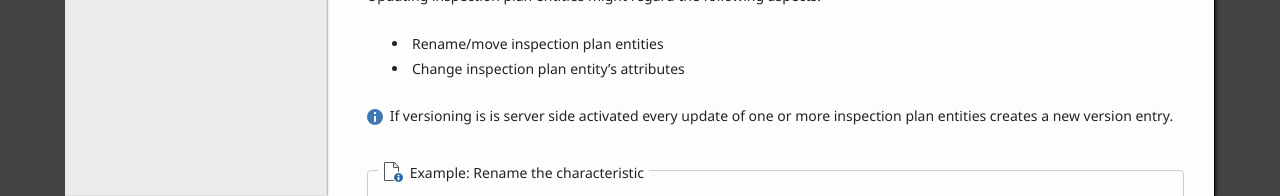
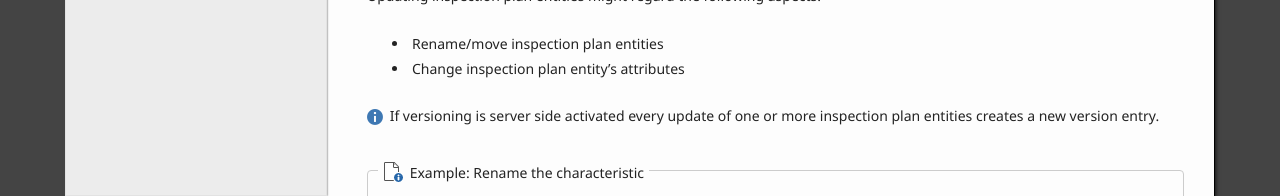
Before and after one commit to ZEISS-PiWeb/PiWeb-Api, a Jekyll site: the page built from _pages/024-inspectionplan.md, in a window 1280 px wide. Shown: the part 4804-5000 px from the top of the page. Built offline with Jekyll 4.4.1, drawn with Linux system fonts in a browser that asks for light colours.

Commit message:
Update 024-inspectionplan.md

````diff
--- a/_pages/024-inspectionplan.md
+++ b/_pages/024-inspectionplan.md
@@ -168,7 +168,7 @@
 * Rename/move inspection plan entities
 * Change inspection plan entity's attributes
 
-{{site.images['info']}} If versioning is is server side activated every update of one or more inspection plan entities creates a new version entry.
+{{site.images['info']}} If versioning is server side activated every update of one or more inspection plan entities creates a new version entry.
 
 {% assign exampleCaption="Rename the characteristic "metal part/diameter_circle3" to "metal part/diameterCircle3" %}
 {% capture jsonrequest %}
@@ -418,9 +418,7 @@
     new Attribute( WellKnownKeys.Parts.Number, "4466" ),
     new Attribute( WellKnownKeys.Parts.Abbreviation, "mp" ) }
 };
-var client = new
-
-DataServiceRestClient( "http://piwebserver:8080" );
+var client = new DataServiceRestClient( "http://piwebserver:8080" );
 client.CreateParts( new[]{ part } );
 {% endhighlight %}
 {% endcapture %}
@@ -429,7 +427,7 @@
 
 #### Characteristics
 
-{% assign caption="CreateCharacetristics" %}
+{% assign caption="CreateCharacteristics" %}
 {% assign icon=site.images['function-create'] %}
 {% assign description="Creates the characteristics which are included in ```characteristics``` " %}
 {% capture parameterTable %}
@@ -455,31 +453,122 @@
 {% endhighlight %}
 {% endcapture %}
 
+### Update Entities
+
+#### Parts
+
+{% assign caption="UpdateParts" %}
+{% assign icon=site.images['function-update'] %}
+{% assign description="Update the parts which are included in ```parts``` Updating might regard the following rename/move inspection plan entities or change inspection plan entity’s attributes. If versioning Characteristics every update of one or more inspection plan entities creates a new version entry." %}
+{% capture parameterTable %}
+Name           | Type                                  | Description
+---------------|---------------------------------------|--------------------------------------------------
+parts          | ```InspectionPlanPart[]```            | The parts that should be updated.
+token          | ```CancellationToken```               | Parameter is optional and gives the possibility to cancel the asyncronous call.
+{% endcapture %}
+
+{% assign exampleCaption="Update the 'metal part' part's attribute 'part number'." %}
+{% capture example %}
+{% highlight csharp %}
+//Get the part
+var charPath = PathHelper.String2PathInformation( "/metal part/diameterCircle3", "PC" );
+var part = client.GetPartByPath( charPath );
+
+part.Attributes[ 0 ] = new global::DataService.Attribute( WellKnownKeys.Part.Number, "446" );
+var client = new DataServiceRestClient( "http://piwebserver:8080" );
+client.UpdateParts( new[]{ part } );
+{% endhighlight %}
+{% endcapture %}
+
 {% include sdkFunctionFieldset.html %}
 
+#### Characteristics
 
+{% assign caption="UpdateCharacteristics" %}
+{% assign icon=site.images['function-update'] %}
+{% assign description="Update the characteristics which are included in ```characteristics``` Updating might regard the following rename/move inspection plan entities or change inspection plan entity’s attributes. If versioning is server side activated every update of one or more inspection plan entities creates a new version entry. " %}
+{% capture parameterTable %}
+Name           | Type                                  | Description
+---------------|---------------------------------------|--------------------------------------------------
+characteristics| ```InspectionPlanCharacteristic[]```  | The characteristics that schould be updated.
+token          | ```CancellationToken```               | Parameter is optional and gives the possibility to cancel the asyncronous call.
+{% endcapture %}
 
-{{ site.sections['beginExampleAPI'] }}
-{{ site.headers['request'] | markdownify }}
+{% assign exampleCaption="Rename/move the characteristic '/metal part/diameterCircle3' to '/metal part/diameterCircle_3'." %}
 
+{% capture example %}
 {% highlight csharp %}
 var client = new DataServiceRestClient( "http://piwebserver:8080" );
 
-//Get the characteristic...
-var newPath = PathHelper.String2PathInformation( "/metal part/diameterCircle3", "PC" );
+//Get the characteristic
+var charPath = PathHelper.String2PathInformation( "/metal part/diameterCircle3", "PC" );
+var characteristic = client.GetCharacteristicByPath( charPath );
+
+var newPath = PathHelper.String2PathInformation( "/metal part/diameterCircle_3", "PC" );
 characteristic.Path = newPath;
 client.UpdateCharacteristics( new InspectionPlanCharacteristic[]{characteristic} );
 {% endhighlight %}
+{% endcapture %}
 
-{{ site.sections['endExample'] }}
+{% include sdkFunctionFieldset.html %}
 
+### Update Entities
 
-{{ site.sections['beginExampleAPI'] }}
-{{ site.headers['request'] | markdownify }}
+#### Parts
 
+{% assign caption="DeleteAllParts" %}
+{% assign icon=site.images['function-delete'] %}
+{% assign description="Deletes all parts within the database and therefore the complete inspection plan." %}
+{% capture parameterTable %}
+Name           | Type                                  | Description
+---------------|---------------------------------------|--------------------------------------------------
+token          | ```CancellationToken```               | Parameter is optional and gives the possibility to cancel the asyncronous call.
+{% endcapture %}
+
+{% assign exampleCaption="Delete the complete inspection plan." %}
+{% capture example %}
+{% highlight csharp %}
+var client = new DataServiceRestClient( "http://piwebserver:8080" );
+client.DeleteAllParts();
+{% endhighlight %}
+{% endcapture %}
+
+{% include sdkFunctionFieldset.html %}
+
+{% assign caption="DeleteParts" %}
+{% assign icon=site.images['function-delete'] %}
+{% assign description="Deletes all parts (and characteristics) below the part ```startPart``` including the part itself." %}
+{% capture parameterTable %}
+Name           | Type                                  | Description
+---------------|---------------------------------------|--------------------------------------------------
+startPart      | ```PathInformation```                 | The path of the part which should be deleted.
+token          | ```CancellationToken```               | Parameter is optional and gives the possibility to cancel the asyncronous call.
+{% endcapture %}
+
+{% assign exampleCaption="Delete everything below 'metal part' including the part itself." %}
+{% capture example %}
 {% highlight csharp %}
 var client = new DataServiceRestClient( "http://piwebserver:8080" );
 client.DeleteParts( PathHelper.String2PartPathInformation( "metal part" ) );
 {% endhighlight %}
+{% endcapture %}
 
-{{ site.sections['endExample'] }}
+{% include sdkFunctionFieldset.html %}
+
+{% assign caption="DeleteParts" %}
+{% assign icon=site.images['function-delete'] %}
+{% assign description="Deletes all parts (and characteristics) of the parts which uuids are within ```guids``` including the parts themselves." %}
+{% capture parameterTable %}
+Name           | Type                                  | Description
+---------------|---------------------------------------|--------------------------------------------------
+guids          | ```PathInformation```                 | The guids of the parts which should be deleted.
+token          | ```CancellationToken```               | Parameter is optional and gives the possibility to cancel the asyncronous call.
+{% endcapture %}
+
+{% assign exampleCaption="Delete the part with the uuid 05550c4c-f0af-46b8-810e-30c0c00a379e." %}
+{% capture example %}
+{% highlight csharp %}
+var client = new DataServiceRestClient( "http://piwebserver:8080" );
+client.DeleteParts( new []{ new Guid ( "05550c4c-f0af-46b8-810e-30c0c00a379e" ) } );
+{% endhighlight %}
+{% endcapture %}
````
